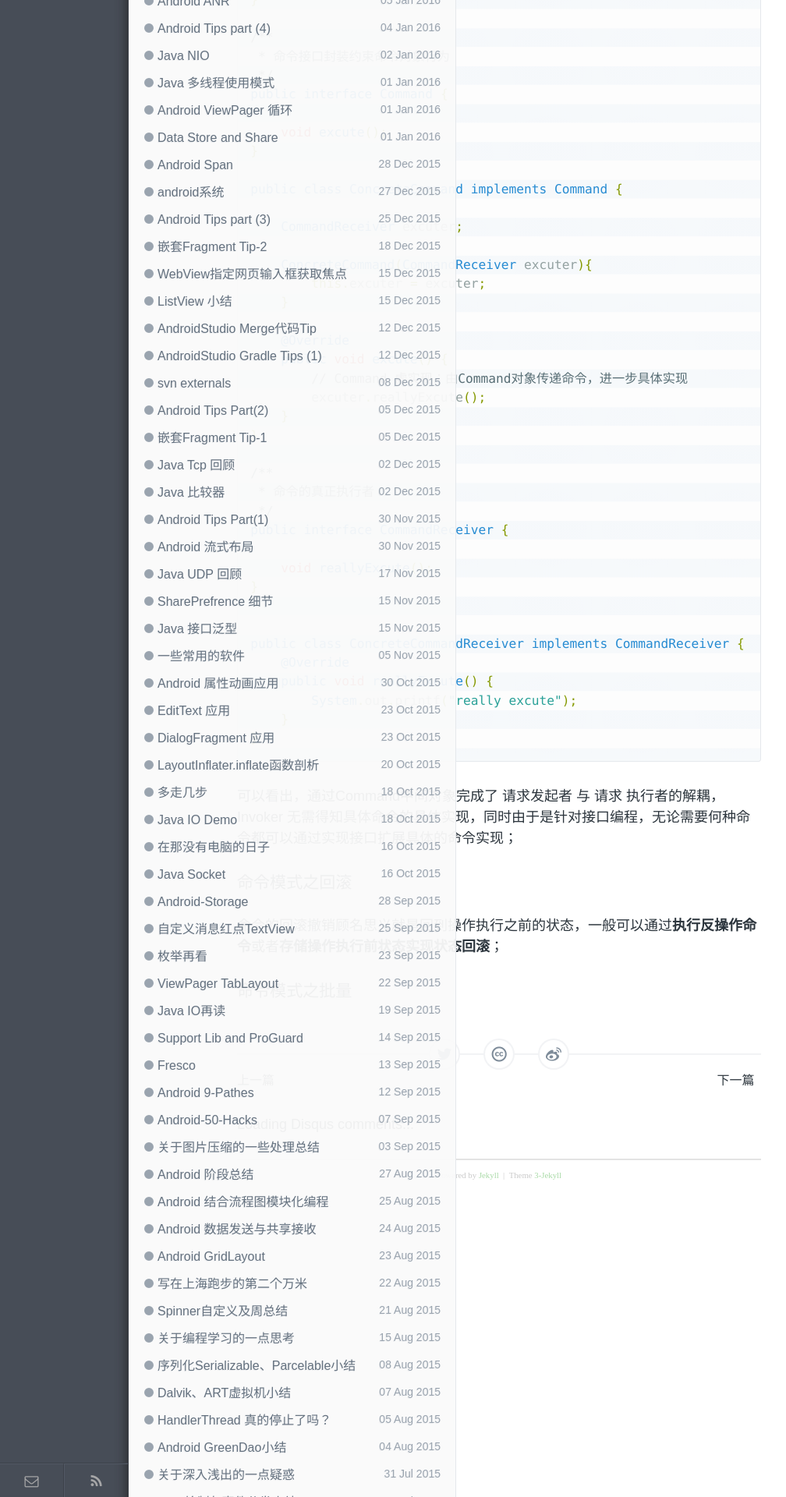
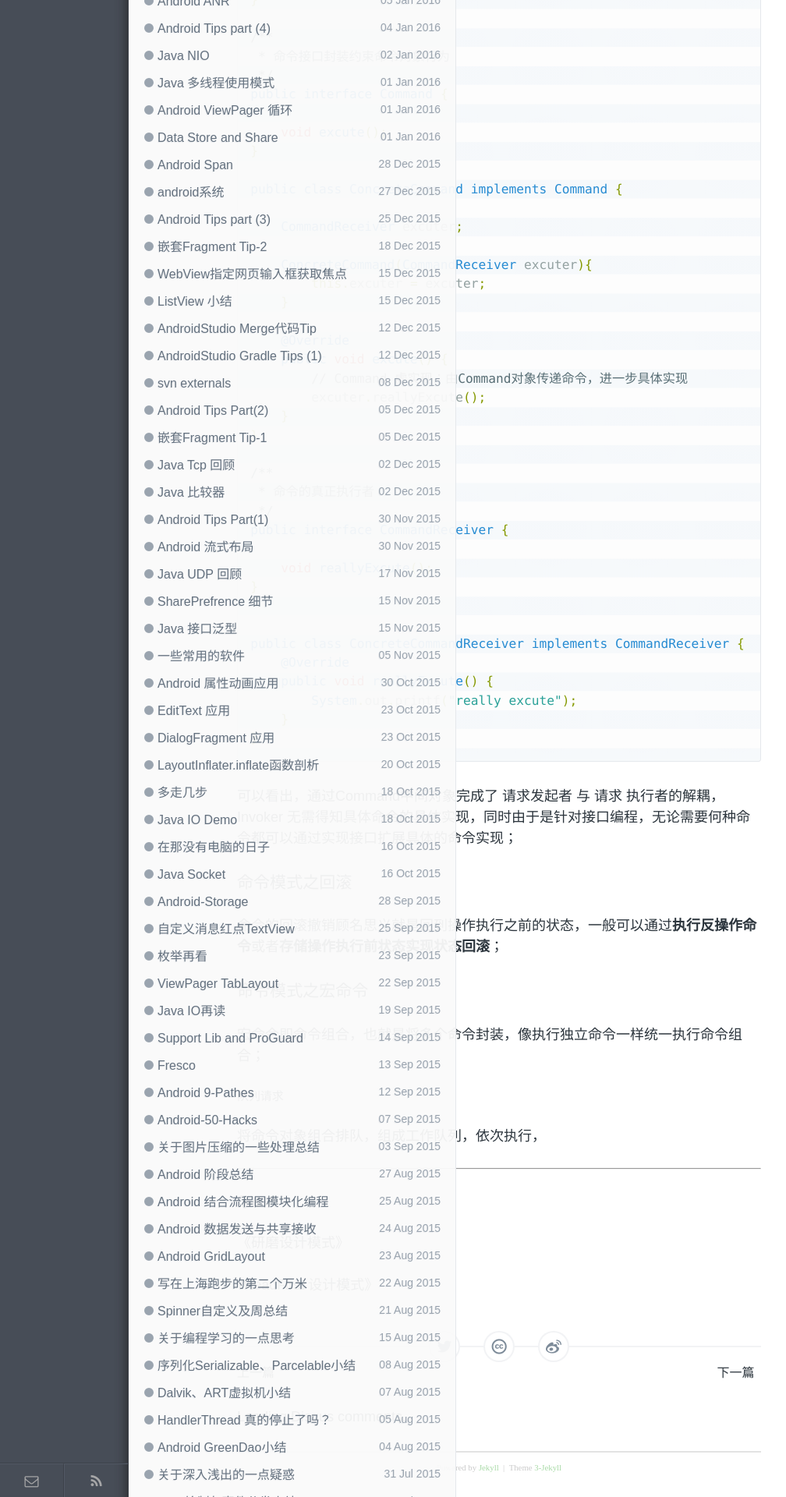
Before and after one commit to enlipan/enlipan.github.io, a Jekyll site: the page built from _posts/2016-01-25-java-patterns-command.md, in a window 1280 px wide. Shown: the part 825-2745 px from the top of the page at 78% size, without its empty margins (0-1008 px from the left). Built offline with Jekyll 4.4.1, drawn with Linux system fonts in a browser that asks for light colours; nearby versions of some CDN libraries; comment, search, counter and statistics services are not loaded.

Commit message:
modify pages java patterns command

```diff
--- a/_posts/2016-01-25-java-patterns-command.md
+++ b/_posts/2016-01-25-java-patterns-command.md
@@ -76,4 +76,20 @@
 
 
 
-### 命令模式之批量
+### 命令模式之宏命令
+
+宏命令即命令组合，也就是将多个命令封装，像执行独立命令一样统一执行命令组合；
+
+
+
+##### 队列请求
+
+将命令对象组合排队，组成工作队列，依次执行，
+
+---
+
+Quote：
+
+《研磨设计模式》
+
+《HeadFirst 设计模式》
```
Also changed, not shown: _posts/2016-01-25-java-patterns-adapter.md (+7 -1 lines).
